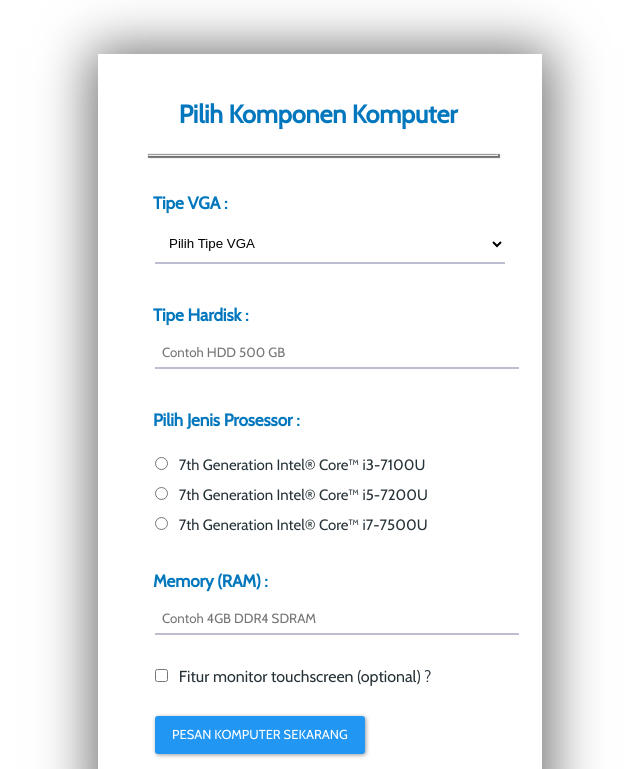
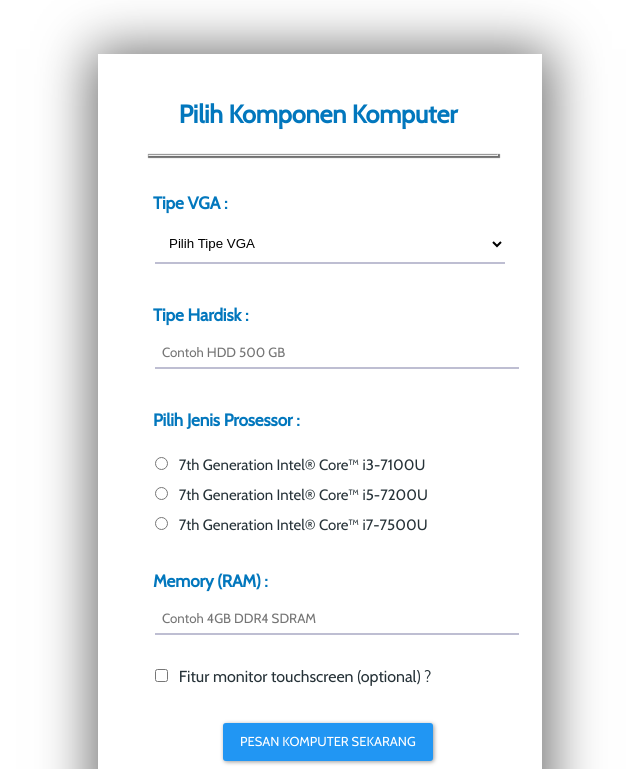
Before and after one commit to iqsamwahyu/p_web, a website: page views/index.html in a window 1280 px wide. Shown: the part 183-952 px from the top of the page, without its empty margins (340-980 px from the left). Drawn offline with Linux system fonts and the light colour scheme; files that its build step writes are made by us from their sources.

Commit message:
css change

```diff
--- a/public/stylesheets/style.css
+++ b/public/stylesheets/style.css
@@ -186,6 +186,11 @@ tr:nth-child(even) {
 }
 
 .btn {
+  padding: 15px;
+  margin-left: 75px;
+  margin-top: 17px;
+  background-color: #E0E0E0;
+  font-size: 15px;
   display: inline-block;
   margin-bottom: 0;
   font-weight: normal;
```
